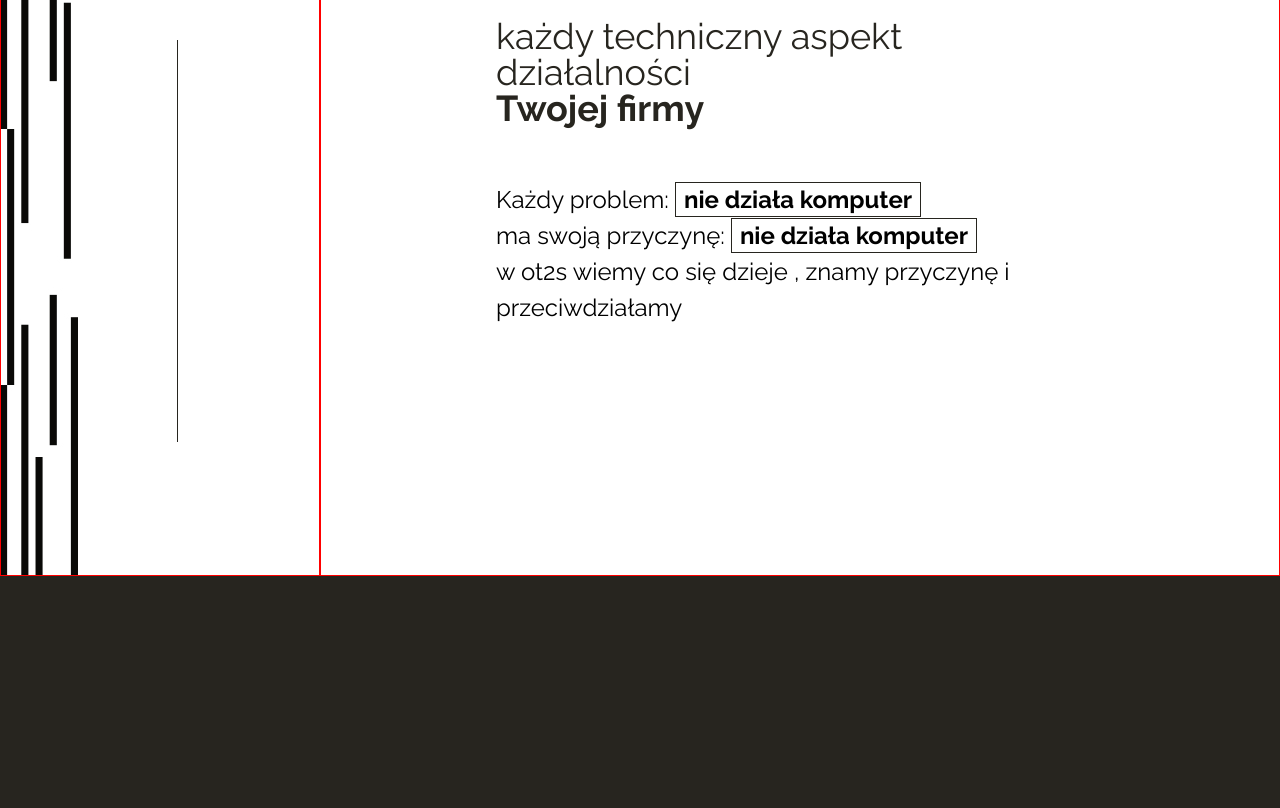
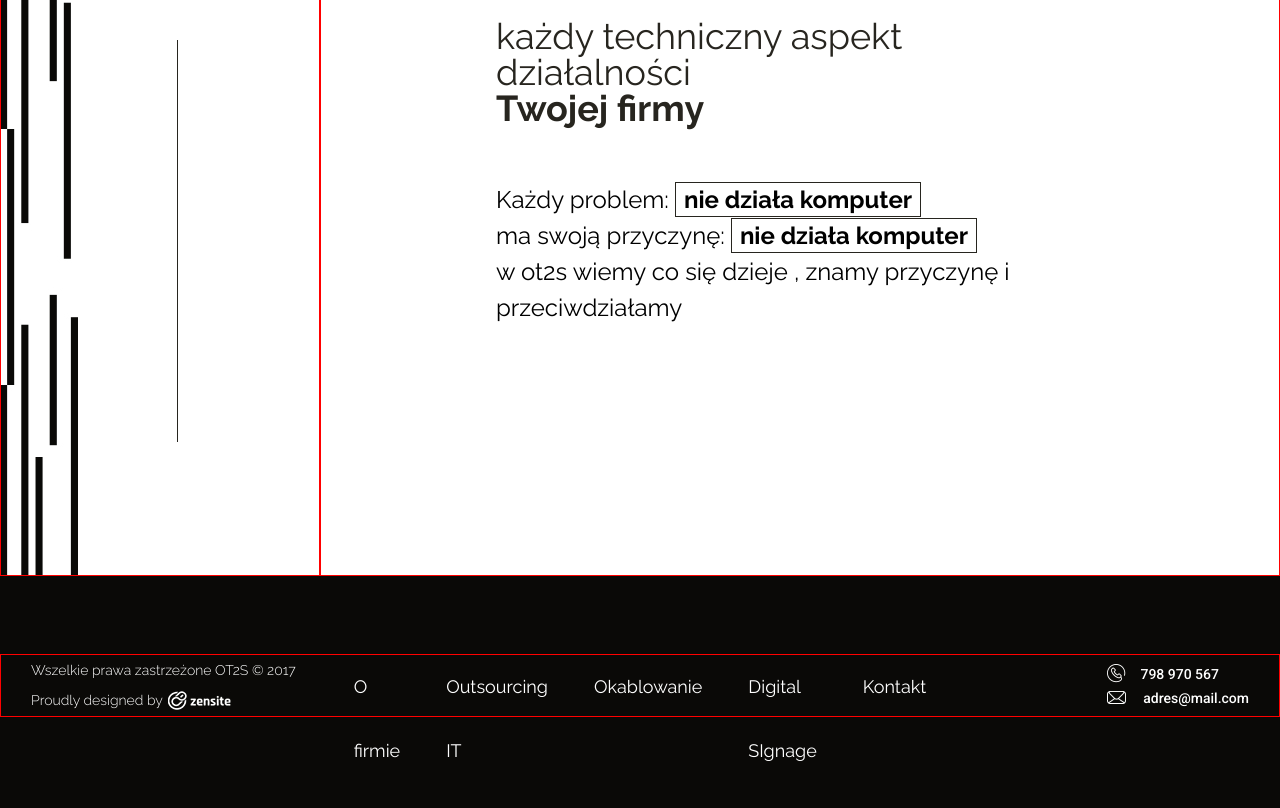
Before and after one commit to KruszynaPaulina/OT2S_psd_to_html, a website: page index.html in a window 1280 px wide. Shown: the part 3611-4419 px from the top of the page. Before the commit the page ends 4187 px from the top, so only its background shows below. Drawn offline with nearby package versions, Linux system fonts and the light colour scheme.

Commit message:
Add footer

```diff
--- a/index.html
+++ b/index.html
@@ -4,7 +4,7 @@
 		<meta charset="utf-8">
 		<meta name="viewport" content="width=device-width, initial-scale=1, shrink-to-fit=no">
 		<title>OT2S</title>
-		<link href="https://fonts.googleapis.com/css?family=Raleway:200,400,500,600,700,800|Roboto:500" rel="stylesheet">
+		<link href="https://fonts.googleapis.com/css?family=Raleway:200,300,400,500,600,700,800|Roboto:500" rel="stylesheet">
 		<link rel="stylesheet" type="text/css" href="css/style.css">
 	</head>
 	<body>
@@ -153,6 +153,39 @@
 					</div>
 				</div>
 			</section>
+			<footer class="footer">
+				<div class="footer__container container">
+					<div class="footer__cell footer__cell--copyright">
+						<p class="footer__article">Wszelkie prawa zastrzeżone <a href="#" class="footer__link">OT2S</a> © 2017</p>
+						<p class="footer__article footer__article--design">Proudly designed by</p>
+					</div>
+					<div class="footer__cell footer__cell--navigation">
+						<ul class="navigation__list">
+							<li class="navigation__item">
+								<a href="#" class="navigation__link">O firmie</a>
+							</li>
+							<li class="navigation__item">
+								<a href="#" class="navigation__link">Outsourcing IT</a>
+							</li>
+							<li class="navigation__item">
+								<a href="#" class="navigation__link">Okablowanie</a>
+							</li>
+							<li class="navigation__item">
+								<a href="#" class="navigation__link">Digital SIgnage</a>
+							</li>
+							<li class="navigation__item">
+								<a href="#" class="navigation__link">Kontakt</a>
+							</li>
+						</ul>
+					</div>
+					<div class="footer__cell footer__cell--contact">
+						<div class="contact__content">
+							<p class="contact__article contact__article--phone">798 970 567</p>
+							<p class="contact__article contact__article--email">adres@mail.com</p>
+						</div>
+					</div>
+				</div>
+			</footer>
 		</main>
 		<footer>
 		</footer>
--- a/sass/_main_style.scss
+++ b/sass/_main_style.scss
@@ -18,9 +18,9 @@
 
 .header__navigation {
 	display: flex;
+	align-items: center;
 	justify-content: space-between;
 	padding-top: 34px;
-	align-items: center;
 }
 
 .nav__list {
@@ -485,3 +485,103 @@
 .care__article--problem {
 	margin-top: 56px;
 }
+
+/* Footer */
+
+.footer {
+	width: 100%;
+	height: 232px;
+	background-color: $fontColor;
+	padding-top: 78px;
+}
+
+.footer__container {
+	border: 1px solid red;
+	display: flex;
+	height: 63px;
+}
+
+.footer__cell--copyright {
+	width: 25%;
+}
+
+.footer__cell {
+	color: $white;
+}
+
+.footer__article {
+	font-size: 14px;
+	line-height: 30px;
+	font-family: $font;
+	font-weight: 300;
+}
+
+.footer__logo {
+	margin-top: 8px;
+}
+
+.footer__link {
+	color: $white;
+}
+
+.footer__article--design{
+	width: 200px;
+	background-image: url('../images/logo_footer.jpg');
+	background-repeat: no-repeat;
+	background-position: center right;
+}
+
+.footer__cell--navigation {
+	width: 50%;
+}
+
+.navigation__list {
+	display: flex;
+	justify-content: center;
+	line-height: 63px;
+}
+
+.navigation__link {
+	color: $white;
+	font-size: 18px;
+	font-family: $font;
+	font-family: 600;
+}
+
+.navigation__link:hover {
+	text-decoration: underline;
+}
+
+.navigation__item {
+	margin: 0 23px;
+}
+
+.footer__cell--contact {
+	width: 25%;
+	display: flex;
+	justify-content: flex-end;
+	align-items: center;
+}
+
+.contact__article {
+	font-size: 14px;
+	font-family: $font2;
+	font-weight: 500;
+	line-height: 24px;
+}
+
+.contact__article--phone {
+	width: 112px;
+	text-align: right;
+	background-image: url('../images/phone_footer.jpg');
+	background-repeat: no-repeat;
+	background-position: center left;
+}
+
+.contact__article--email {
+	width: 142px;
+	text-align: right;
+	background-image: url('../images/meil_footer.jpg');
+	background-repeat: no-repeat;
+	background-position: center left;
+}
```
Also changed, not shown: css/style.css, images/logo_footer.jpg (added), images/meil_footer.jpg (added), images/phone_footer.jpg (added).
